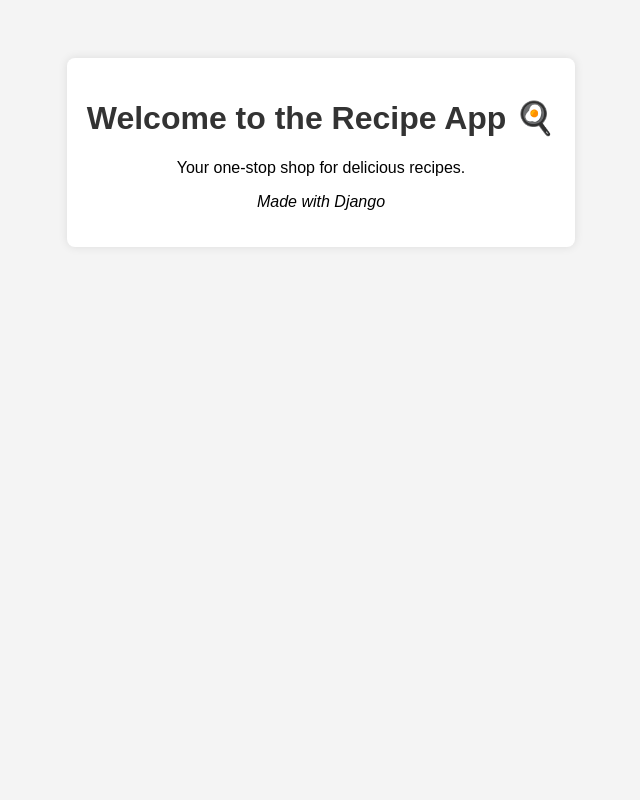
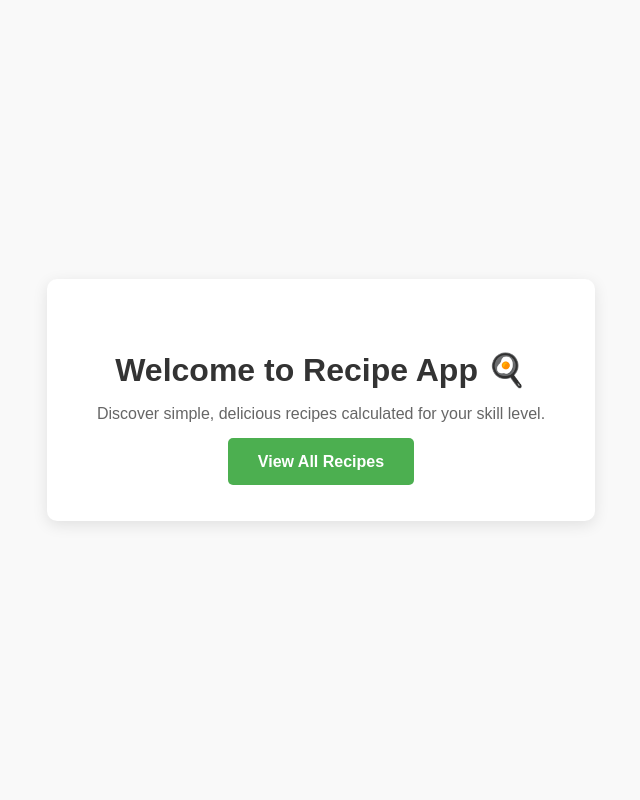
Before and after one commit to YusufBee1/CF-Python-Course, a Django app: page / in a window 1280 px wide. Shown: the whole page, without its empty margins (319-959 px from the left). Run offline with Django 4.2, Linux system fonts and the light colour scheme.

Commit message:
Complete Exercise 2.5

```diff
--- a/Achievement 2/Exercise 2.2/A2_Recipe_App/src/recipes/templates/recipes/recipes_home.html
+++ b/Achievement 2/Exercise 2.2/A2_Recipe_App/src/recipes/templates/recipes/recipes_home.html
@@ -3,16 +3,19 @@
 <head>
     <title>Recipe App - Welcome</title>
     <style>
-        body { font-family: sans-serif; text-align: center; padding: 50px; background-color: #f4f4f4; }
-        h1 { color: #333; }
-        .container { background: white; padding: 20px; border-radius: 8px; box-shadow: 0 0 10px rgba(0,0,0,0.1); display: inline-block; }
+        body { font-family: sans-serif; display: flex; justify-content: center; align-items: center; height: 100vh; margin: 0; background-color: #f9f9f9; }
+        .welcome-box { text-align: center; background: white; padding: 50px; border-radius: 10px; box-shadow: 0 4px 15px rgba(0,0,0,0.1); }
+        h1 { color: #333; margin-bottom: 10px; }
+        p { color: #666; margin-bottom: 30px; }
+        .btn { background-color: #4CAF50; color: white; padding: 15px 30px; text-decoration: none; border-radius: 5px; font-weight: bold; transition: 0.3s; }
+        .btn:hover { background-color: #45a049; }
     </style>
 </head>
 <body>
-    <div class="container">
-        <h1>Welcome to the Recipe App 🍳</h1>
-        <p>Your one-stop shop for delicious recipes.</p>
-        <p><i>Made with Django</i></p>
+    <div class="welcome-box">
+        <h1>Welcome to Recipe App 🍳</h1>
+        <p>Discover simple, delicious recipes calculated for your skill level.</p>
+        <a href="{% url 'recipes:list' %}" class="btn">View All Recipes</a>
     </div>
 </body>
 </html>
--- a/Achievement 2/Exercise 2.2/A2_Recipe_App/src/recipes/urls.py
+++ b/Achievement 2/Exercise 2.2/A2_Recipe_App/src/recipes/urls.py
@@ -1,8 +1,10 @@
 from django.urls import path
-from .views import home
+from .views import home, recipes_list, recipes_detail
 
 app_name = 'recipes'
 
 urlpatterns = [
    path('', home, name='home'),
+   path('list/', recipes_list, name='list'),
+   path('list/<int:pk>/', recipes_detail, name='detail'),
 ]
--- a/Achievement 2/Exercise 2.2/A2_Recipe_App/src/recipes/views.py
+++ b/Achievement 2/Exercise 2.2/A2_Recipe_App/src/recipes/views.py
@@ -1,4 +1,19 @@
-from django.shortcuts import render
+from django.shortcuts import render, get_object_or_404
+from .models import Recipe
 
 def home(request):
    return render(request, 'recipes/recipes_home.html')
+
+def recipes_list(request):
+   recipes = Recipe.objects.all()
+   return render(request, 'recipes/recipes_list.html', {'recipes': recipes})
+
+def recipes_detail(request, pk):
+   recipe = get_object_or_404(Recipe, pk=pk)
+   # FIX: Split the ingredients here in Python
+   # This assumes ingredients are separated by commas (e.g., "Flour, Water, Salt")
+   ingredients_list = recipe.ingredients.split(',')
+   return render(request, 'recipes/recipes_detail.html', {
+       'recipe': recipe,
+       'ingredients_list': ingredients_list
+   })
```
Also changed, not shown: Achievement 2/Exercise 2.2/A2_Recipe_App/src/recipes/models.py (+17 -1 lines), Achievement 2/Exercise 2.2/A2_Recipe_App/src/recipes/templates/recipes/recipes_detail.html (added, +39 -0 lines), Achievement 2/Exercise 2.2/A2_Recipe_App/src/recipes/templates/recipes/recipes_list.html (added, +23 -0 lines), Achievement 2/Exercise 2.2/A2_Recipe_App/src/recipes/tests.py (+9 -8 lines), Achievement 2/Exercise 2.2/A2_Recipe_App/src/db.sqlite3, Achievement 2/Exercise 2.2/A2_Recipe_App/src/recipes/migrations/0002_alter_recipe_difficulty.py (added), Achievement 2/Exercise 2.5/Recipe 1.jpg (added), Achievement 2/Exercise 2.5/Recipe 2.jpg (added), Achievement 2/Exercise 2.5/Recipes.jpg (added), Achievement 2/Exercise 2.5/Tests.jpg (added), Achievement 2/Exercise 2.5/Welcome with Button.jpg (added), 1 other file.
